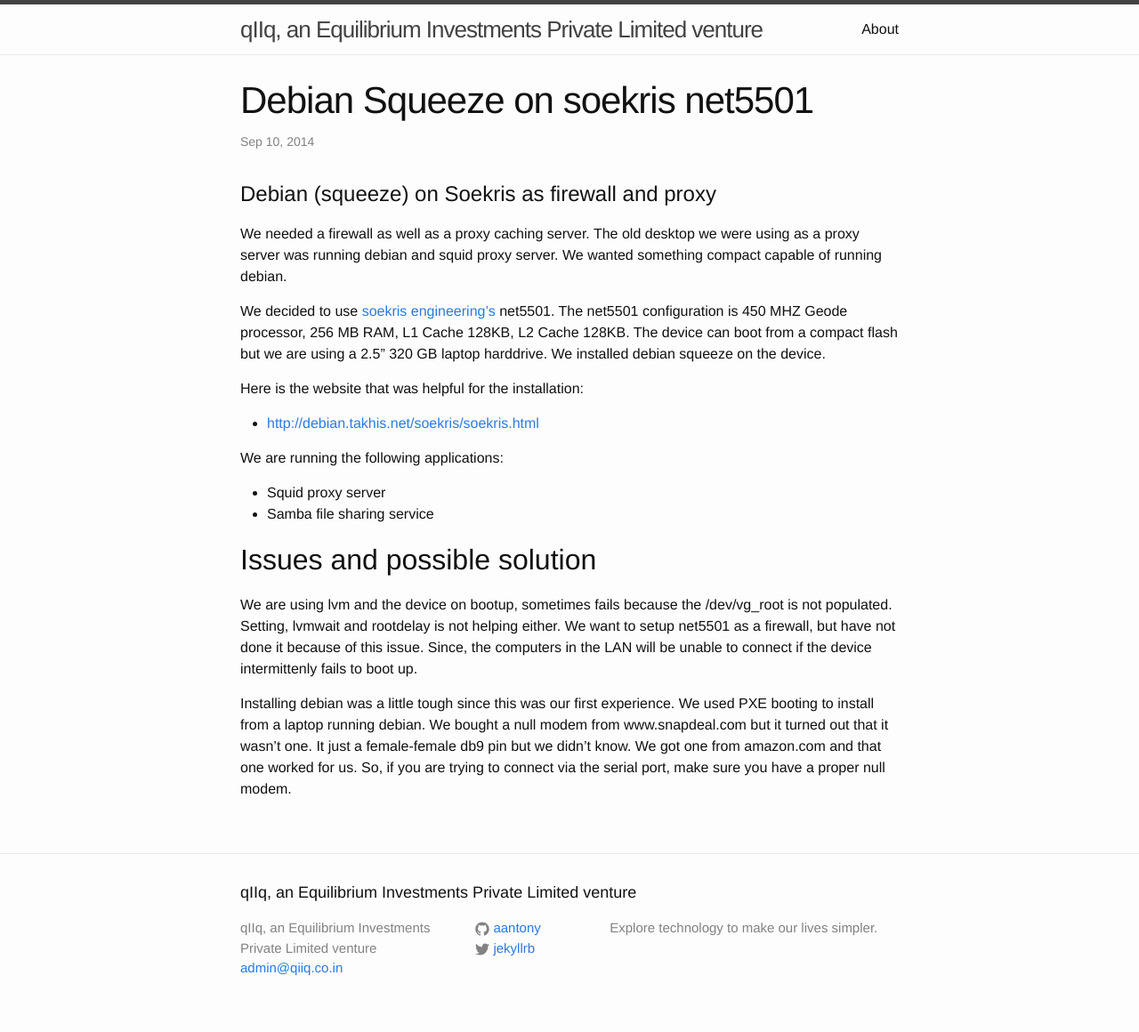
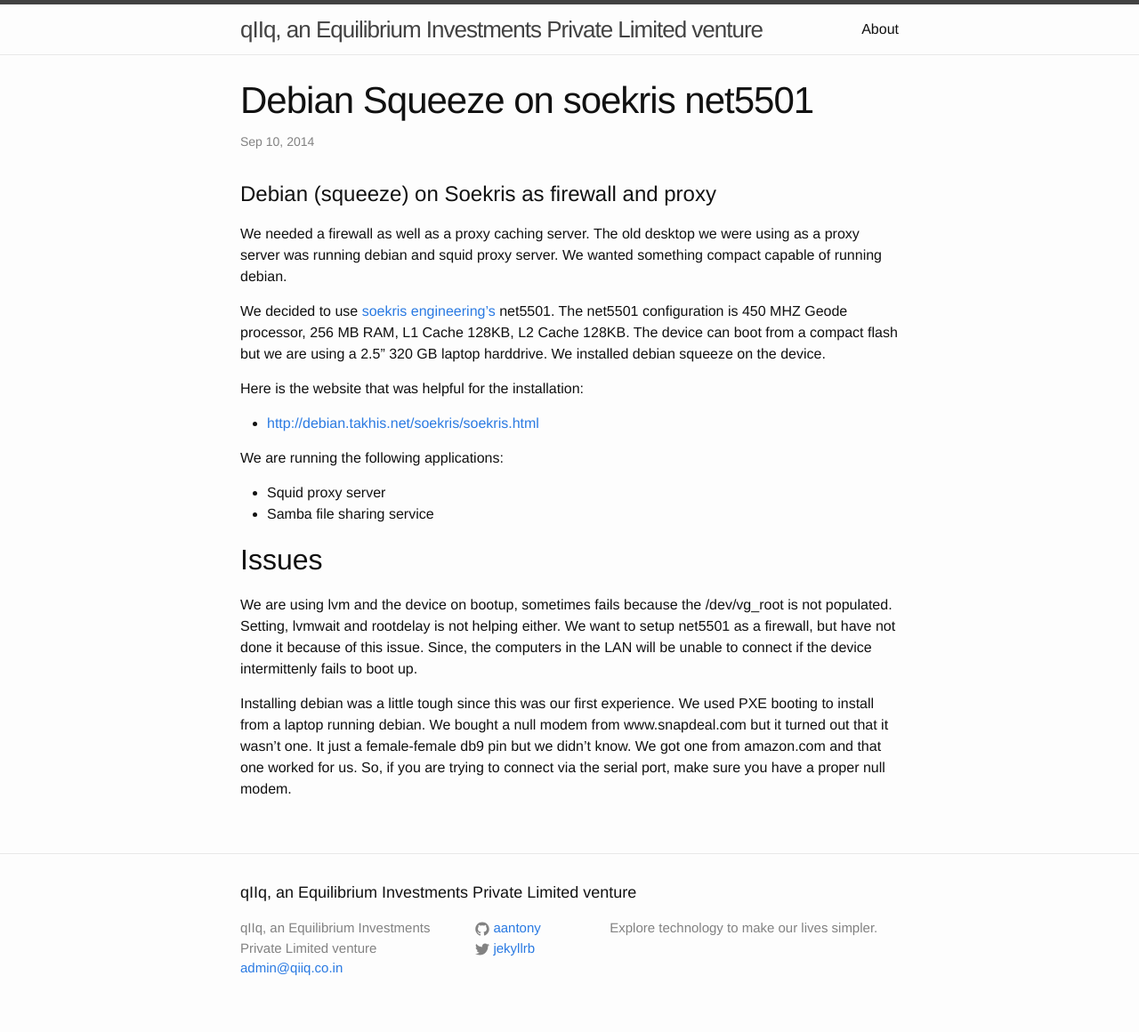
Before and after one commit to qiiq/qiiq.github.io, a Jekyll site: the page built from _posts/2014-09-10-net5501.markdown, in a window 1280 px wide. Shown: the whole page at 89% size. Built offline with Jekyll 4.4.1, drawn with Linux system fonts in a browser that asks for light colours.

Commit message:
changed subheading

```diff
--- a/_posts/2014-09-10-net5501.markdown
+++ b/_posts/2014-09-10-net5501.markdown
@@ -23,7 +23,7 @@ We are running the following applications:
 * Squid proxy server
 * Samba file sharing service
 
-## Issues and possible solution
+## Issues
 
 We are using lvm and the device on bootup, sometimes fails because the /dev/vg_root is not populated. Setting, lvmwait and rootdelay
 is not helping either. We want to setup net5501 as a firewall, but have not done it because of this issue. Since, the computers in
```
